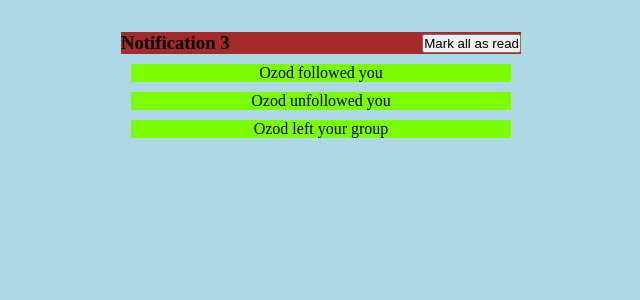
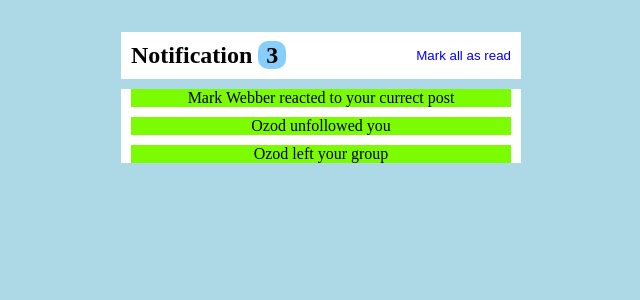
Before and after one commit to itsozod/notification-page, a React (Vite) app: page / in a window 1280 px wide. Shown: the top 300 px of the page, without its empty margins (319-959 px from the left). Built offline with nearby package versions, Linux system fonts and the light colour scheme.

Commit message:
styled header notification

```diff
--- a/src/App.css
+++ b/src/App.css
@@ -12,8 +12,20 @@ body {
   display: flex;
   justify-content: space-between;
   align-items: center;
-  background-color: brown;
+  background-color: #fff;
   width: 400px;
+  padding: 10px;
+}
+.mark {
+  border: none;
+  background-color: transparent;
+  color: blue;
+  cursor: pointer;
+}
+.notify {
+  background-color: lightskyblue;
+  padding: 1px 8px;
+  border-radius: 10px;
 }
 .unread {
   background-color: lawngreen;
--- a/src/App.jsx
+++ b/src/App.jsx
@@ -31,15 +31,15 @@ function App() {
   return (
     <>
       <header id="header">
-        <h3>
+        <h2>
           Notification{" "}
-          <span>
+          <span className="notify">
             {
               notifications.filter((notification) => !notification.isRead)
                 .length
             }
           </span>
-        </h3>
+        </h2>
         <button className="mark" onClick={() => markAll()}>
           Mark all as read
         </button>
@@ -52,7 +52,7 @@ function App() {
                 className={notification.isRead ? "read" : "unread"}
                 onClick={() => removeUnread(notification.id)}
               >
-                {notification.text}
+                {notification.name} {notification.text}
               </p>
             </div>
           ))}
--- a/src/Components/MainAppContainer/MainAppContainer.module.css
+++ b/src/Components/MainAppContainer/MainAppContainer.module.css
@@ -1,3 +1,3 @@
-/* .main_app_container {
-
-} */
+.main_app_container {
+    background-color: #fff;
+}
--- a/src/Components/MainAppContainer/Unread.jsx
+++ b/src/Components/MainAppContainer/Unread.jsx
@@ -1,7 +1,8 @@
 export const unread = [
   {
     id: 0,
-    text: "Ozod followed you",
+    name: "Mark Webber",
+    text: "reacted to your currect post",
     isRead: false,
   },
   {
```
